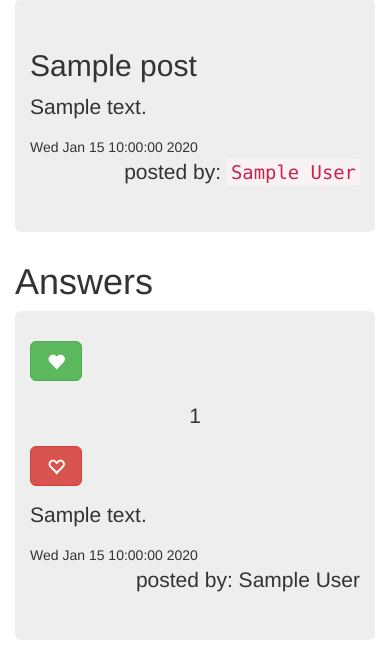
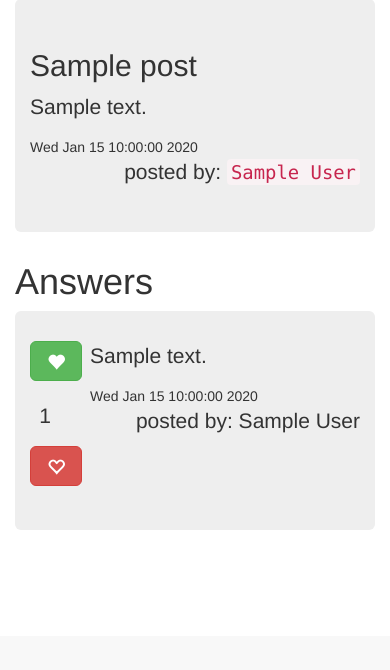
Before and after one commit to dimaosa/Flask_QA_app, a Flask app: page /post/1 in a window 390 px wide. Shown: the part 208-878 px from the top of the page. After the commit the page ends 694 px from the top, so only its background shows below. Run offline with Flask 2, Linux system fonts and the light colour scheme; tables that the repository leaves empty hold one stand-in row (values such as "Sample post"); some libraries are stand-ins or nearby versions.

Commit message:
change style

```diff
--- a/project/home/templates/post.html
+++ b/project/home/templates/post.html
@@ -30,7 +30,7 @@
 {% for answer in answers %}
 <div class="jumbotron">
   <div class="row">
-    <div class="col-md-1">
+    <div class="col-md-1 col-xs-2">
 
       <form method="post" action="">
         <button type="button" class="btn btn-success btn-lg" type="submit" value="{{ answer.id }} , True">
@@ -43,7 +43,7 @@
         </button>
       </form>
     </div>
-    <div class="col-md-11">
+    <div class="col-md-11 col-xs-10">
       <p>{{ answer.answer }}</p>
       <span>{{ answer.pub_date.ctime() }}</span>
       <p class="text-right">posted by: {{ answer.author.name }}</p>
```
